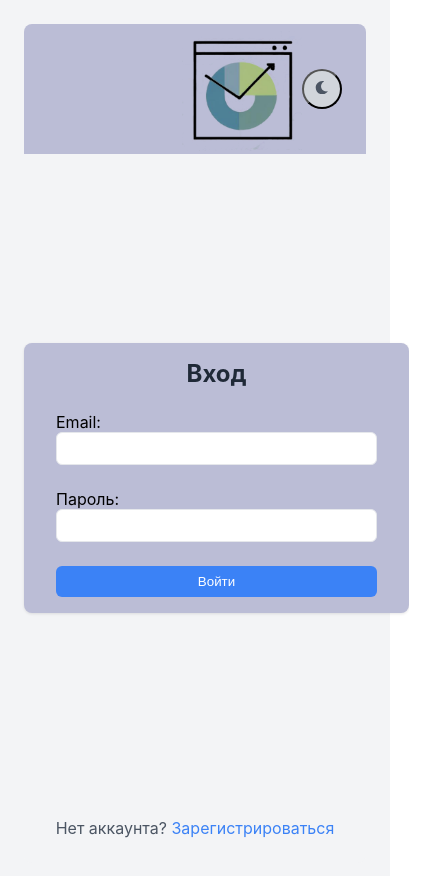
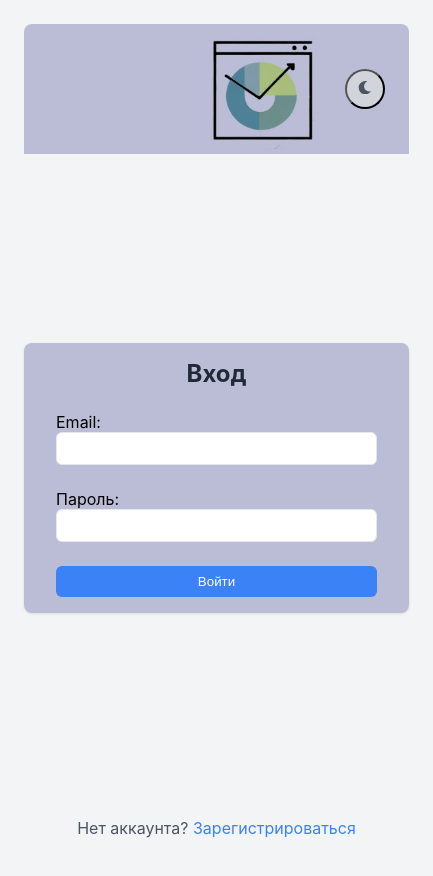
Before and after one commit to alebedev85/mytrello, a React (Vite) app: page /login in a window 390 px wide. Shown: the top 876 px of the page, 433 px wide, since content can reach past the window. Built offline with nearby package versions, Linux system fonts and the light colour scheme; no server answers.

Commit message:
refactor: сделал адаптив

```diff
--- a/src/App.module.scss
+++ b/src/App.module.scss
@@ -4,6 +4,7 @@
   background-color: $light-bg;
   padding: $spacing-lg;
   box-sizing: border-box;
+  min-width: max-content;
 
   &.dark {
     background-color: $dark-bg;
--- a/src/components/Board/Board.module.scss
+++ b/src/components/Board/Board.module.scss
@@ -59,6 +59,7 @@
   align-items: center;
   gap: $spacing-sm;
   border: none;
+  min-width: 170px;
   padding: $spacing-sm $spacing-md;
   background-color: $primary-color;
   color: $dark-text;
```
